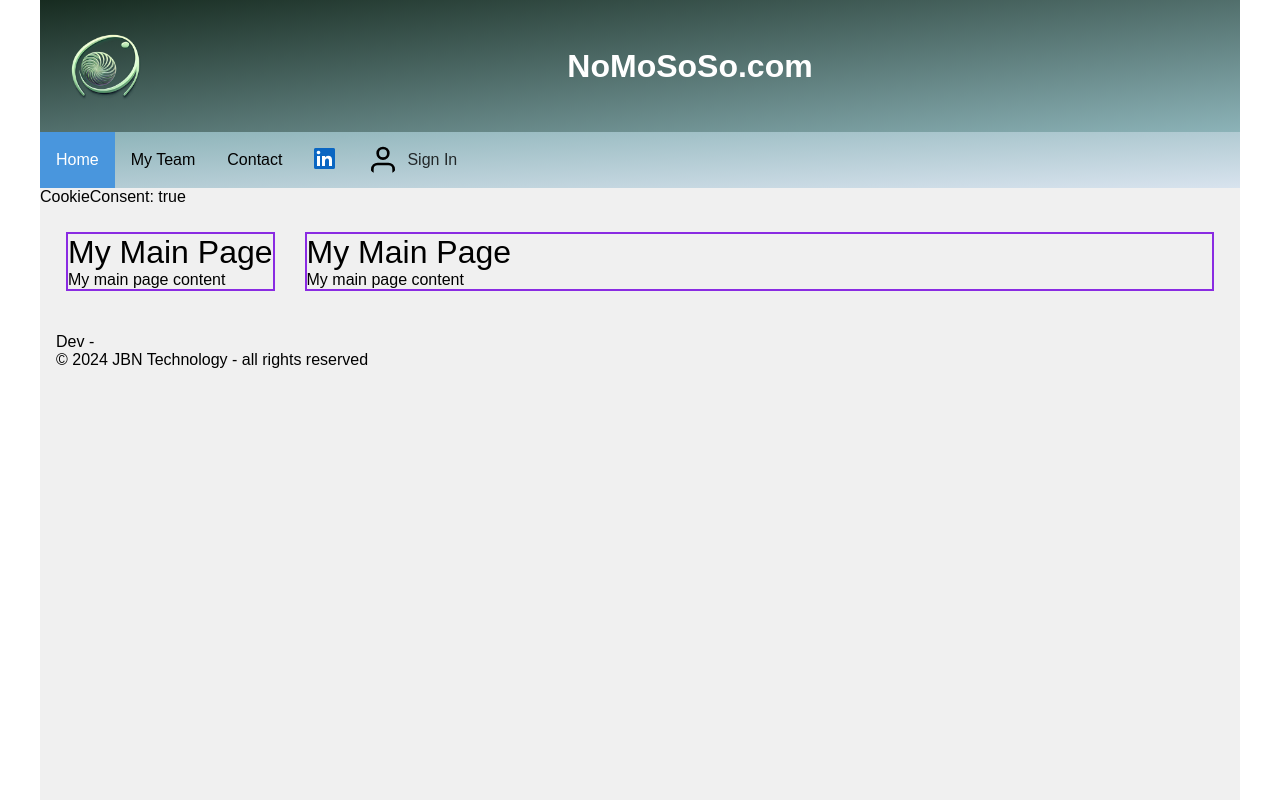
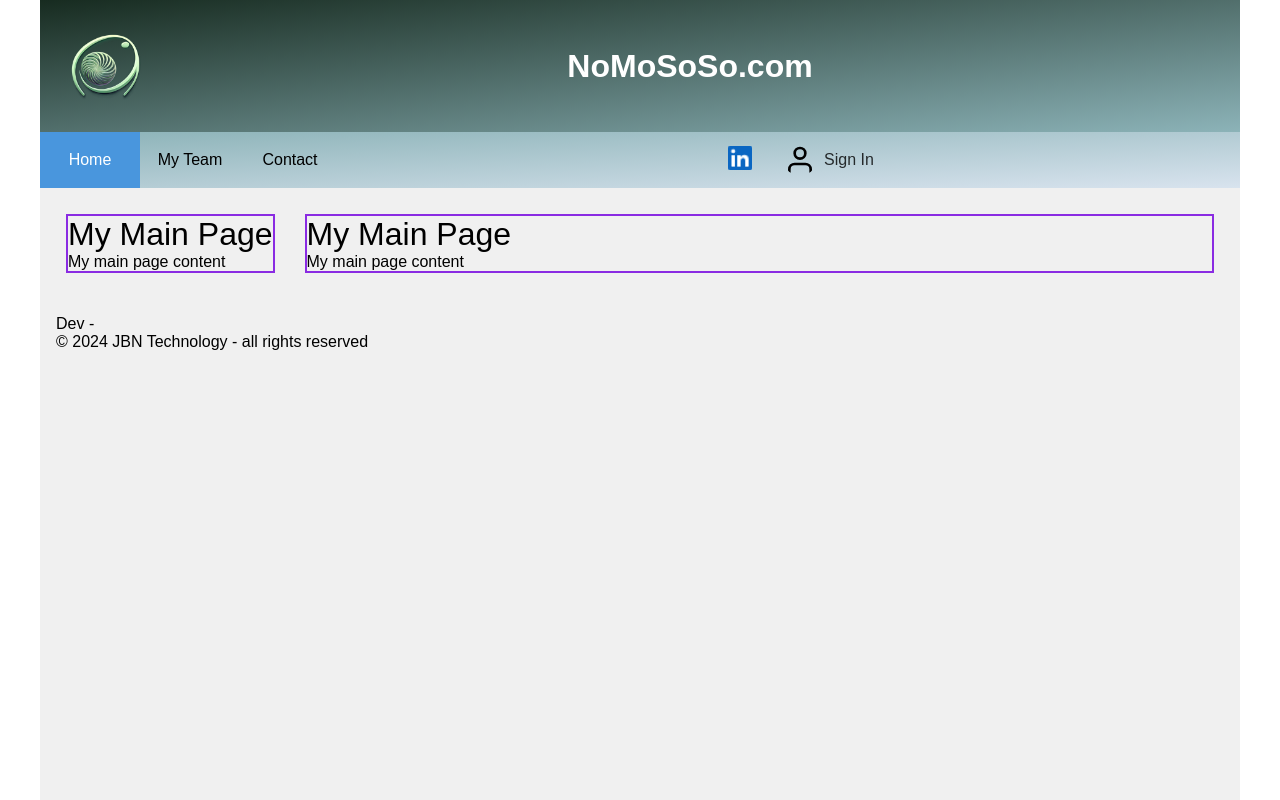
Before and after one commit to john-norton-ca/my-web-site, a Nuxt app in the folder nuxt-app/: page /main-page in a window 1280 px wide. Built offline with nearby package versions, Linux system fonts and the light colour scheme.

Commit message:
formatting

```diff
--- a/nuxt-app/assets/css/main.css
+++ b/nuxt-app/assets/css/main.css
@@ -24,6 +24,12 @@
   box-sizing: border-box;
   -moz-box-sizing: border-box;
   -webkit-box-sizing: border-box;
+}
+
+a,
+a:link,
+a:visited {
+  text-decoration: none;
 }
 
 img {
--- a/nuxt-app/components/AuthN.vue
+++ b/nuxt-app/components/AuthN.vue
@@ -1,6 +1,11 @@
 <template>
   <div>
-    <a v-if="!authStore.loggedIn" href="" @click.prevent="signInAction">
+    <a
+      v-if="!authStore.loggedIn"
+      href=""
+      class="auth-component"
+      @click.prevent="signInAction"
+    >
       Sign In
     </a>
     <div v-if="authStore.loggedIn" class="auth-component">
@@ -14,7 +19,7 @@
 import { useAuthStore } from '~/store/auth.ts'
 
 const authStore = useAuthStore()
-console.log('current user', authStore.currentUser)
+// console.log('current user', authStore.currentUser)
 
 const { $msal } = useNuxtApp()
 async function signInAction() {
@@ -38,7 +43,9 @@ async function signOutAction() {
   align-items: left;
   color: var(--clr-header-nav-text-primary);
   opacity: 0.8;
+  min-width: 400px;
 }
+
 a,
 a:link,
 a:visited {
--- a/nuxt-app/components/MainNavBar.vue
+++ b/nuxt-app/components/MainNavBar.vue
@@ -1,9 +1,13 @@
 <template>
   <nav class="nav">
+    <div class="horz-container">
       <ul class="nav-items">
         <NuxtLink to="main-page" class="nav-item"> Home </NuxtLink>
         <NuxtLink to="my-team" class="nav-item"> My Team </NuxtLink>
         <NuxtLink to="contact-page" class="nav-item"> Contact </NuxtLink>
+      </ul>
+      <ul class="nav-items group-right">
+        <div class="horz-contained group-right">
           <div class="linked-in-nav-item">
             <div title="LinkedIn Profile" class="linked-in">
               <div class="img-wrapper">
@@ -21,11 +25,37 @@
             />
             <AuthN />
           </div>
+        </div>
       </ul>
+    </div>
   </nav>
 </template>
 
 <style scoped>
+.horz-container,
+.nav-items {
+  display: flex;
+  flex-direction: row;
+  /*justify-content: left;*/
+  justify-self: stretch;
+}
+.horz-contained,
+.nav-item,
+.profile-nav-item,
+.linked-in-nav-item {
+  display: flex;
+  justify-content: left;
+  justify-self: stretch;
+}
+
+.group-right {
+  justify-content: right;
+  width: 100%;
+}
+.group-left {
+  justify-content: left;
+}
+
 .nav {
   background-image: linear-gradient(
     to bottom right,
@@ -36,10 +66,6 @@
 }
 
 .nav-items {
-  display: flex;
-  flex-direction: row;
-  justify-content: left;
-  justify-self: stretch;
   list-style: none;
   padding: 0;
   margin: var(--desktop-gutter), 0;
@@ -56,17 +82,10 @@
   padding: 0.5rem var(-nav-item-horz-padding);
   text-align: center;
   height: 3.5rem;
+  width: 100px;
 }
 
-a.nav-item,
-a.nav-item:link,
-a.nav-item:visited {
-  text-decoration: none;
-}
-
-a.nav-item,
-a.auth-link {
-  display: flex;
+a.nav-item {
   align-items: center;
   justify-content: center;
   padding: 0.1rem var(--nav-item-horz-padding);
@@ -81,14 +100,15 @@ a.auth-link {
 
 .linked-in img {
   display: block; /* To remove the bottom space that inline elements have */
+  min-width: 24px;
 }
 .profile-nav-item,
 .linked-in-nav-item {
-  display: flex;
   align-items: center;
   justify-content: center;
   padding: 0.5rem var(--nav-item-horz-padding);
 }
+
 .icon {
   margin-right: 0.5rem;
 }
--- a/nuxt-app/composables/signIn.ts
+++ b/nuxt-app/composables/signIn.ts
@@ -1,6 +1,6 @@
 export const signIn = async () => {
   const { $msal } = useNuxtApp()
-  console.log($msal)
+  // console.log($msal)
 
   const loginRequest = {
     scopes: ['openid', 'profile'],
--- a/nuxt-app/layouts/new-default.vue
+++ b/nuxt-app/layouts/new-default.vue
@@ -2,7 +2,7 @@
   <div class="app-frame">
     <div class="mainLayout">
       <TheHeader />
-      CookieConsent: {{ appStore.cookieConsent }}
+      <!-- CookieConsent: {{ appStore.cookieConsent }} -->
       <section class="main-container">
         <slot />
       </section>
@@ -25,14 +25,15 @@ onMounted(() => {
   border-color: var(--clr-header-nav-selected);
   border-width: 2px;
   height: 100vh;
+  width: 100%;
 }
 
 .mainLayout {
   min-height: 100vh;
   display: flex;
   flex-direction: column;
-  width: 100%;
-  min-width: 500px;
+  width: 1200px;
+  min-width: 800px;
   max-width: 1200px;
   height: 100vh;
   background-color: #f0f0f0;
--- a/nuxt-app/pages/main-page.vue
+++ b/nuxt-app/pages/main-page.vue
@@ -13,7 +13,6 @@
 </template>
 
 <script setup lang="ts">
-console.log('hello')
 definePageMeta({
   layout: 'new-default',
 })
--- a/nuxt-app/plugins/auth.client.ts
+++ b/nuxt-app/plugins/auth.client.ts
@@ -19,7 +19,7 @@ export default defineNuxtPlugin(async (nuxtApp) => {
     },
   }
 
-  console.log('MSAL Config:', msalConfig)
+  // console.log('MSAL Config:', msalConfig)
   const msalInstance = new msal.PublicClientApplication(msalConfig)
   await msalInstance.initialize()
   const account = msalInstance.getActiveAccount()
@@ -32,9 +32,9 @@ export default defineNuxtPlugin(async (nuxtApp) => {
     .then((response) => {
       if (response) {
         const accounts = msalInstance.getAllAccounts()
-        console.log('accounts', accounts)
+        // console.log('accounts', accounts)
         if (accounts.length > 0) {
-          console.log('account', accounts[0])
+          // console.log('account', accounts[0])
           msalInstance.setActiveAccount(accounts[0])
           authStore.updateCurrentUser(accounts[0])
         } else {
```
Lines whose indentation alone changed are shown as unchanged.
